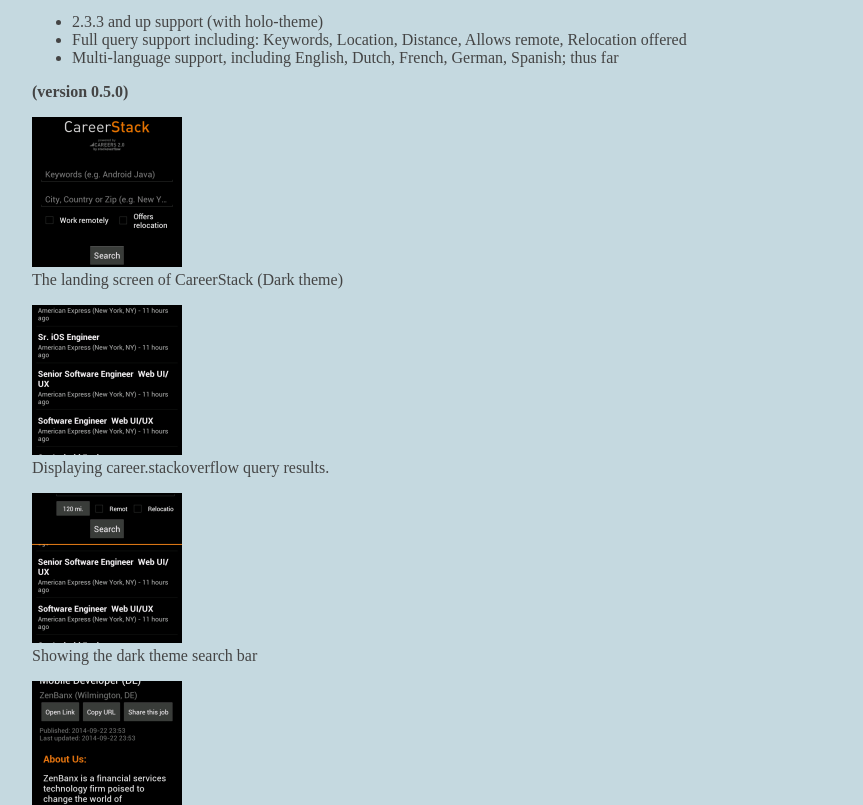
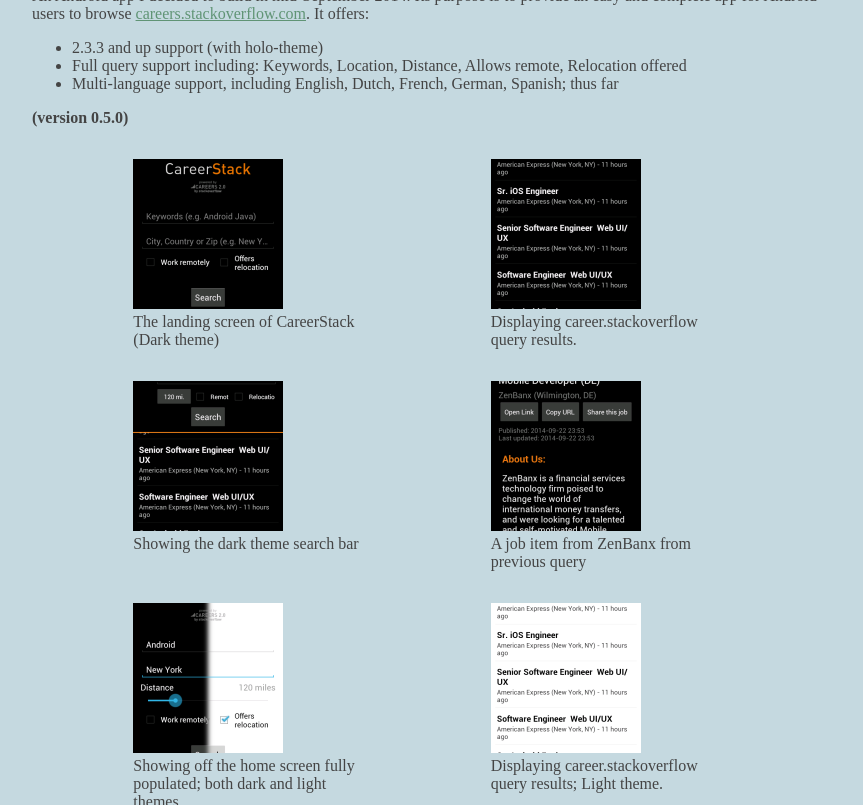
Before and after one commit to iamovrhere/iamovrhere.github.io, a plain HTML site: page careerstack/index.html in a window 1280 px wide. Shown: the part 970-1775 px from the top of the page, without its empty margins (208-1071 px from the left). Drawn offline with Linux system fonts and the light colour scheme; a script that the page names is missing; files whose address does not match are found by name; a web font is replaced by a local one.

Commit message:
fix(style): Fixing the careerstack styles patch

```diff
--- a/quick-wp-to-github-shim.css
+++ b/quick-wp-to-github-shim.css
@@ -1,5 +1,7 @@
 #colophon,
 #sidebar-link,
+.entry-footer,
+.nav-links,
 #sidebar {
   display: none;
 }
@@ -26,3 +28,20 @@
 .site-title a {
   text-decoration: none;
 }
+
+.entry-title {
+  text-align: center;
+  font-size: 2.1em;
+}
+
+.gallery {
+  display: flex;
+  flex-wrap: wrap;
+  flex-direction: row;
+  justify-content: space-evenly;
+}
+
+.gallery-item {
+  margin: 1em;
+  width: 15em;
+}
```
